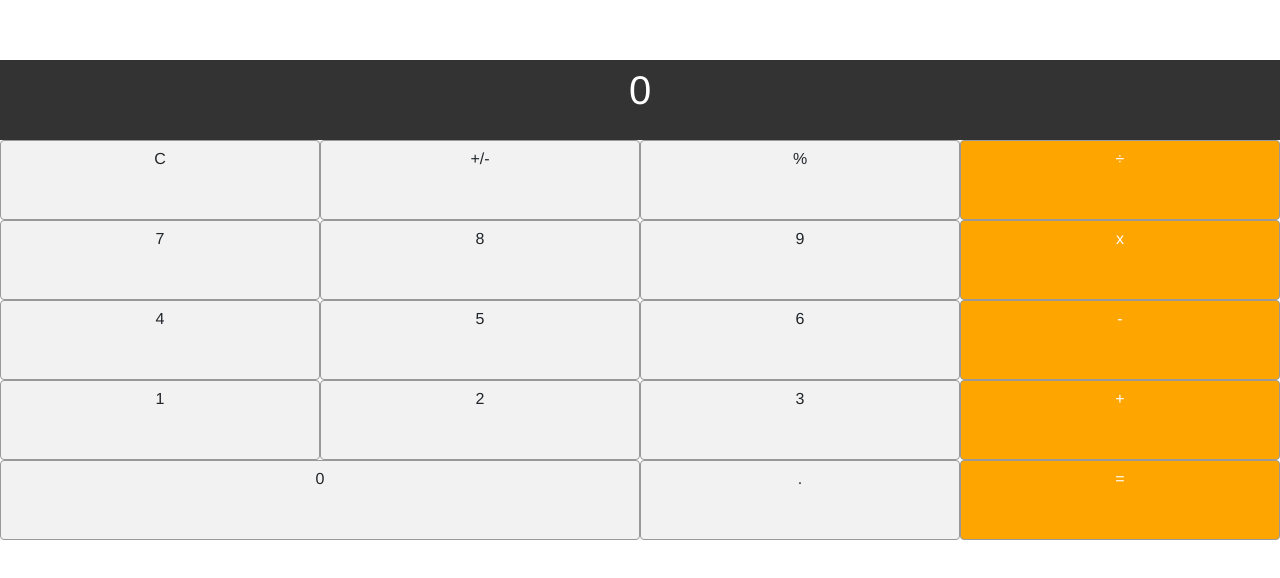
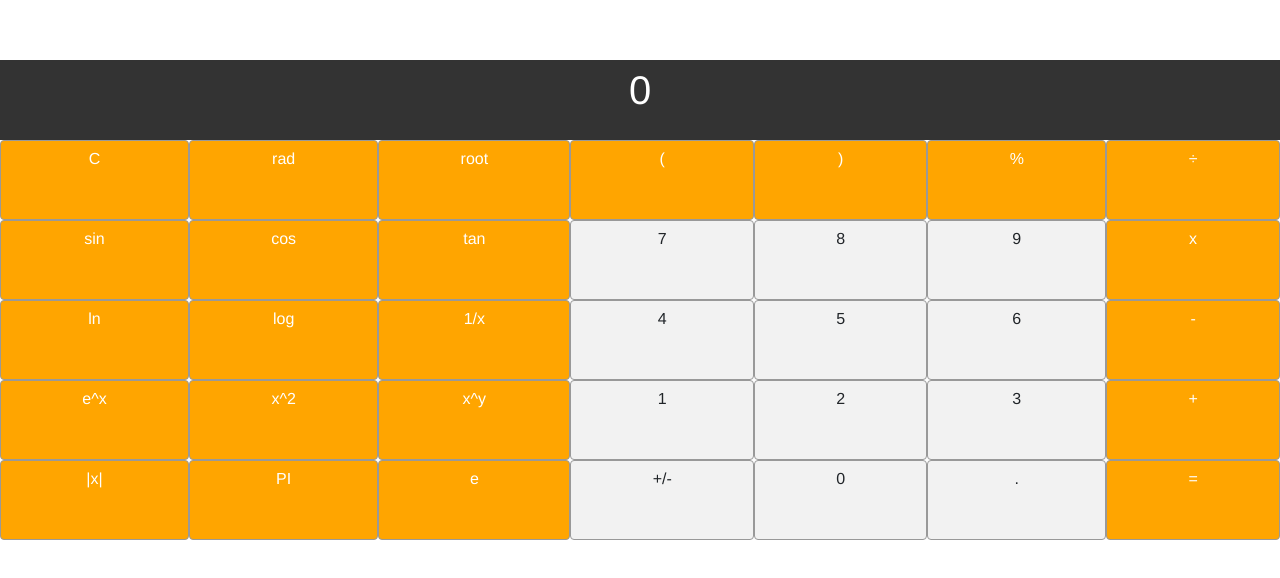
Before and after one commit to ddo0ii/scientific-calculator, a Vue app: page / in a window 1280 px wide. Shown: the top 578 px of the page. Built offline with nearby package versions, Linux system fonts and the light colour scheme.

Commit message:
engineering calculator

```diff
--- a/src/components/Calculator.vue
+++ b/src/components/Calculator.vue
@@ -1,23 +1,39 @@
 <template>
   <div class="calculator">
     <div class="display">{{current || '0'}}</div>
-    <div @click="clear" class="btn">C</div>
-    <div @click="sign" class="btn">+/-</div>
-    <div @click="percent" class="btn">%</div>
+    <div @click="clear" class="btn operator">C</div>
+    <div @click="divide" class="btn operator">rad</div>
+    <div @click="divide" class="btn operator">root</div>
+    <div @click="append('(')" class="btn operator">(</div>
+    <div @click="append(')')" class="btn operator">)</div>
+    <div @click="percent" class="btn operator">%</div>
     <div @click="divide" class="btn operator">÷</div>
+    <div @click="divide" class="btn operator">sin</div>
+    <div @click="divide" class="btn operator">cos</div>
+    <div @click="divide" class="btn operator">tan</div>
     <div @click="append('7')" class="btn">7</div>
     <div @click="append('8')" class="btn">8</div>
     <div @click="append('9')" class="btn">9</div>
     <div @click="times" class="btn operator">x</div>
+    <div @click="divide" class="btn operator">ln</div>
+    <div @click="divide" class="btn operator">log</div>
+    <div @click="divide" class="btn operator">1/x</div>
     <div @click="append('4')" class="btn">4</div>
     <div @click="append('5')" class="btn">5</div>
     <div @click="append('6')" class="btn">6</div>
     <div @click="minus" class="btn operator">-</div>
+    <div @click="divide" class="btn operator">e^x</div>
+    <div @click="divide" class="btn operator">x^2</div>
+    <div @click="divide" class="btn operator">x^y</div>
     <div @click="append('1')" class="btn">1</div>
     <div @click="append('2')" class="btn">2</div>
     <div @click="append('3')" class="btn">3</div>
     <div @click="add" class="btn operator">+</div>
-    <div @click="append('0')" class="btn zero">0</div>
+    <div @click="divide" class="btn operator">|x|</div>
+    <div @click="divide" class="btn operator">PI</div>
+    <div @click="divide" class="btn operator">e</div>
+    <div @click="sign" class="btn">+/-</div>
+    <div @click="append('0')" class="btn">0</div>
     <div @click="dot" class="btn">.</div>
     <div @click="equal" class="btn operator">=</div>
   </div>
@@ -91,16 +107,12 @@ export default {
 .calculator {
   font-size: 40px;
   display: grid;
-  grid-template-columns: repeat(4, 1fr);
   grid-auto-rows: minmax(80px, auto);
 }
 .display {
-  grid-column: 1 / 5;
+  grid-column: 1 / 8;
   background-color: #333;
   color: white;
-}
-.zero {
-  grid-column: 1 / 3;
 }
 .btn {
   background-color: #F2F2F2;
```
